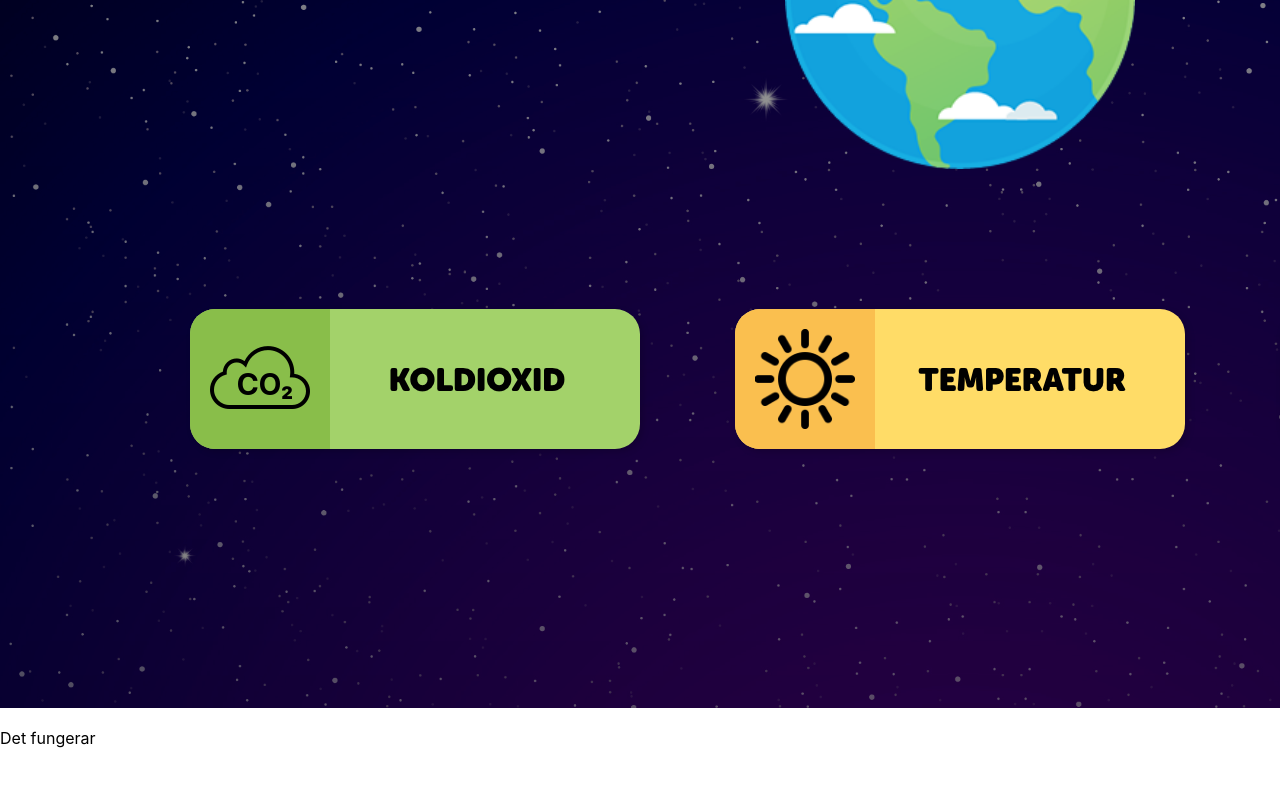
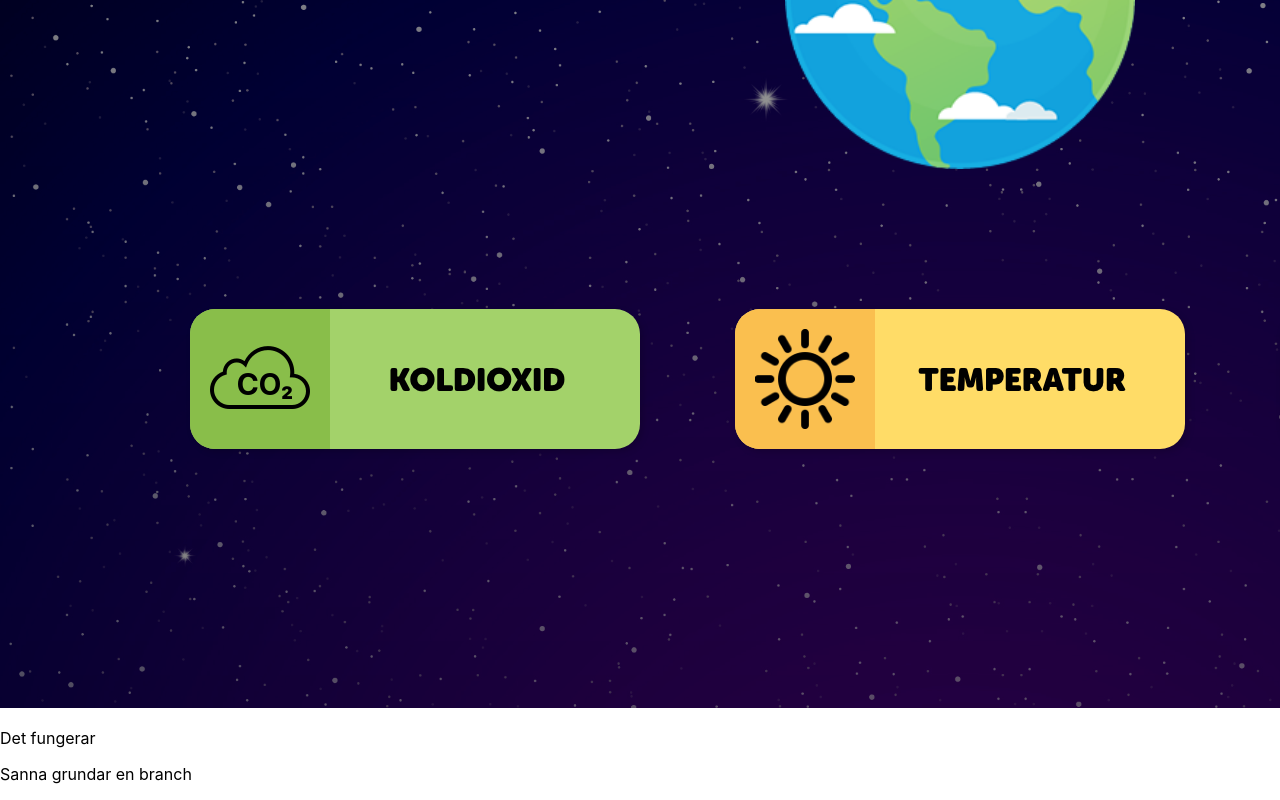
Before and after one commit to S172047/Klimatkollen, a React (Create React App) app: page / in a window 1280 px wide. Shown: the part 370-1170 px from the top of the page. Before the commit the page ends 1134 px from the top, so only its background shows below. Built offline with nearby package versions, Linux system fonts and the light colour scheme.

Commit message:
Sanna testar bransch

```diff
--- a/src/App.js
+++ b/src/App.js
@@ -7,6 +7,7 @@ function App() {
     <div>
       <img src={prototyp}/>
       <p>Det fungerar</p>
+      <p>Sanna grundar en branch</p>
     </div>
   );
 }
```
